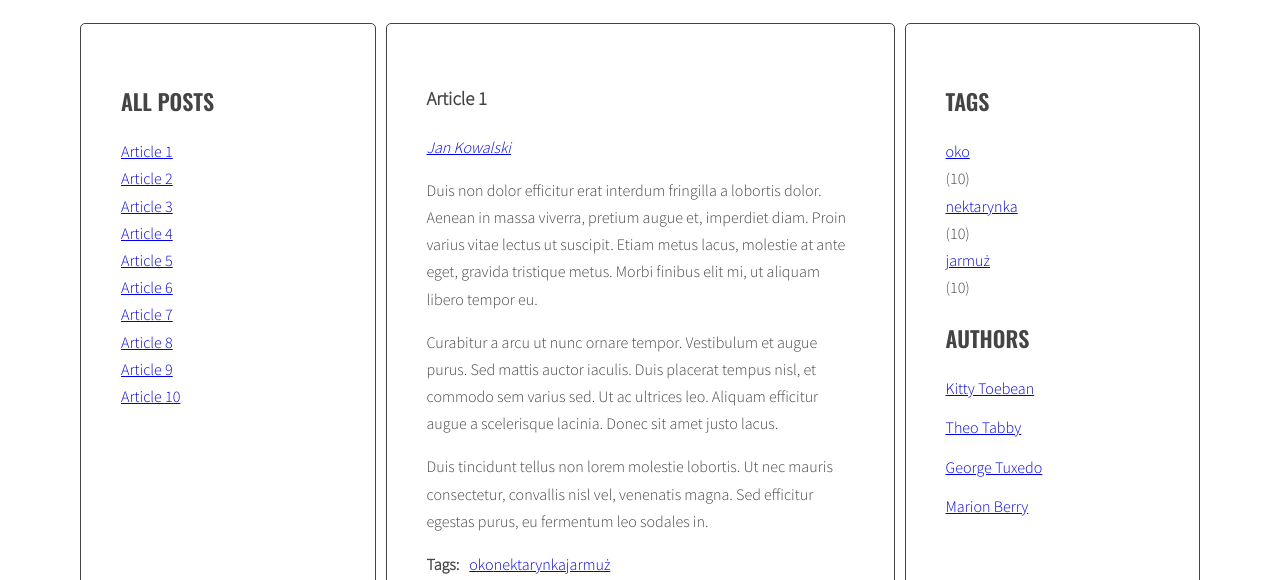
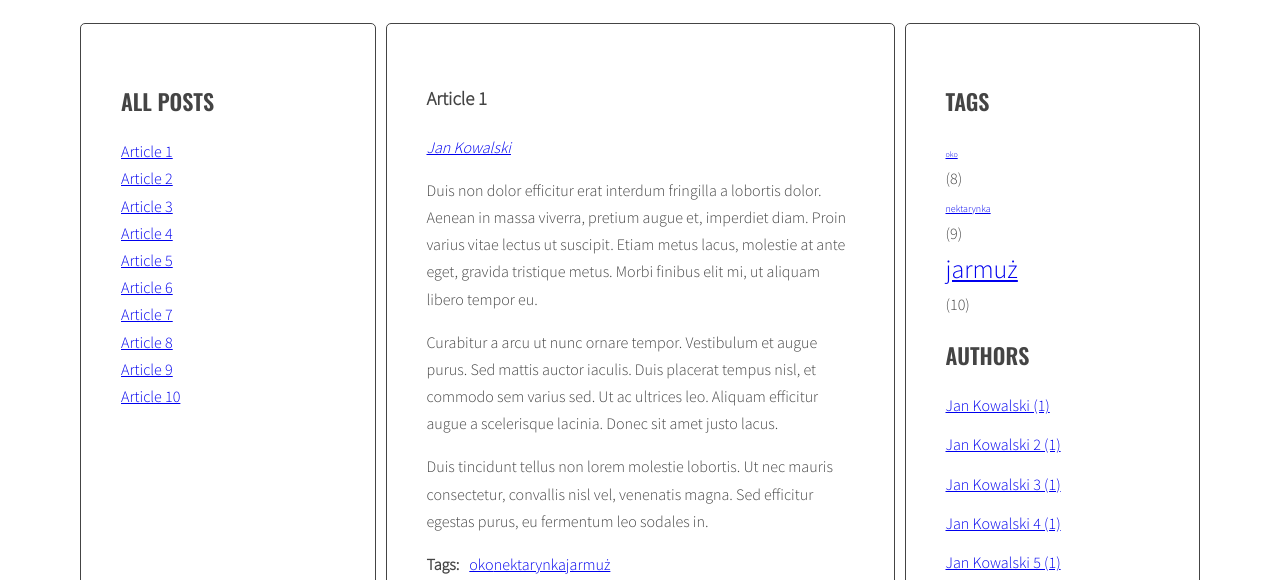
Before and after one commit to PiotrRola/javascrip-blog, a website: page index.html in a window 1280 px wide. Shown: the part 220-800 px from the top of the page. Drawn offline with nearby package versions, Linux system fonts and the light colour scheme.

Commit message:
Chmura dla TAG i Lista Author

```diff
--- a/index.html
+++ b/index.html
@@ -68,7 +68,7 @@
                   </ul>
                 </div>
               </article>
-              <article class="post" id="article-4" data-tags="oko nektarynka jarmuż" data-author="Jan Kowalski 4">
+              <article class="post" id="article-4" data-tags="nektarynka jarmuż" data-author="Jan Kowalski 4">
                 <h3 class="post-title">Article 4</h3>
                 <p class="post-author">by Kitty Toebean</p>
                 <div class="post-content">
@@ -85,7 +85,7 @@
                   </ul>
                 </div>
               </article>
-              <article class="post" id="article-5" data-tags="oko nektarynka jarmuż" data-author="Jan Kowalski 5">
+              <article class="post" id="article-5" data-tags="oko jarmuż" data-author="Jan Kowalski 5">
                 <h3 class="post-title">Article 5</h3>
                 <p class="post-author">by Marion Berry</p>
                 <div class="post-content">
@@ -102,7 +102,7 @@
                   </ul>
                 </div>
               </article>
-              <article class="post" id="article-6" data-tags="oko nektarynka jarmuż" data-author="Jan Kowalski 6">
+              <article class="post" id="article-6" data-tags="nektarynka jarmuż" data-author="Jan Kowalski 6">
                 <h3 class="post-title">Article 6</h3>
                 <p class="post-author">by George Tuxedo</p>
                 <div class="post-content">
@@ -195,26 +195,7 @@
               </ul>
               <h2 class="section-title">Authors</h2>
               <ul class="list authors">
-                <li>
-                  <a href="#">
-                    <span class="author-name">Kitty Toebean</span>
-                  </a>
-                </li>
-                <li>
-                  <a href="#">
-                    <span class="author-name">Theo Tabby</span>
-                  </a>
-                </li>
-                <li>
-                  <a href="#">
-                    <span class="author-name">George Tuxedo</span>
-                  </a>
-                </li>
-                <li>
-                  <a href="#">
-                    <span class="author-name">Marion Berry</span>
-                  </a>
-                </li>
+
               </ul>
             </aside>
           </main>
--- a/js/script.js
+++ b/js/script.js
@@ -45,6 +45,7 @@ const optArticleSelector ='.post',
   optTagsListSelector = '.tags.list',
   optCloudClassCount = '5',
   optCloudClassPrefix = 'tag-size-';
+
   function generateTitleLinks(customSelector = ''){
 
 
@@ -126,8 +127,12 @@ function calculateTagsParams(tags){
   return params;
 
  }
-function calculateTagClass(count, params) {
-
+ function calculateTagClass(count, params) {
+  const normalizedCount = count - params.min;
+  const normalizedMax = params.max - params.min;
+  const percentage = normalizedCount / normalizedMax;
+  const classNumber = Math.floor(percentage * (optCloudClassCount - 1) + 1);
+  return optCloudClassPrefix + classNumber
 }
 
 function generateTags(){
@@ -142,8 +147,8 @@ function generateTags(){
   for(let article of articles){
     console.log(article)
     /* find tags wrapper */
-    const titleList = article.querySelector(optArticleTagsSelector);
-    console.log(titleList);
+    const tagArticleList = article.querySelector(optArticleTagsSelector);
+    console.log(tagArticleList);
     /* make html variable with empty string */
     let html = '';
     /* get tags from data-tags attribute */
@@ -173,7 +178,7 @@ function generateTags(){
     /* END LOOP: for each tag */
     }
     /* insert HTML of all the links into the tags wrapper */
-    titleList.innerHTML = html;
+    tagArticleList.innerHTML = html;
   /* END LOOP: for every article: */
   }
   /* [NEW] find list of tags in right column */
@@ -189,7 +194,7 @@ function generateTags(){
   /* [NEW] START LOOP: for each tag in allTags: */
   for(let tag in allTags){
   /* [NEW] generate code of a link and add it to allTagsHTML */
-  allTagsHTML += '<li><a href="#tag-' + tag + '">' + tag + '</a></li>' + ' (' + allTags[tag] + ') ';
+  allTagsHTML += '<li><a class="tag-size-' + calculateTagClass(allTags[tag], tagsParams) + '" href="#tag-' + tag + '">' + tag + '</a></li>' + ' (' + allTags[tag] + ') ';
   }
 /* [NEW] END LOOP: for each tag in allTags: */
 
@@ -258,6 +263,7 @@ addClickListenersToTags();
 
 
 function generateAuthors(){
+  let allAuthors = {};
   /* find all Authors */
   const articles = document.querySelectorAll(optArticleSelector)
   console.log(articles)
@@ -281,11 +287,31 @@ function generateAuthors(){
 
       /* add generated code to html variable */
       html = html + authorLinkHTML
+      /* [NEW] check if this link is NOT already in allAuthors */
 
+      if(!allAuthors.hasOwnProperty(author)){
+      /*   [NEW] add generated code to allAuthors object */
+      allAuthors[author] = 1;
+    } else {
+      allAuthors[author]++;
+    }
     /* insert HTML of all the links into the author wrapper */
     authorsWrapper.innerHTML = html;
   /* END LOOP: for every article: */
   }
+  /* [NEW] find list of authors in right column */
+  const authorList = document.querySelector('.authors');
+  /* [NEW] create variable for all links HTML code */
+  let allAuthorsHTML = '';
+  /* [NEW] START LOOP: for each author in allAuthors: */
+  for (let author in allAuthors) {
+    /* [NEW] generate code of a link and add it to allAuthorsHTML */
+
+    allAuthorsHTML += '<li><a href="#author-' + author +'">' + author +' (' + allAuthors[author] + ') </a></li> ';
+  }
+  /* [NEW] add html from allAuthorsHTML to authorList */
+
+  authorList.innerHTML = allAuthorsHTML;
 }
 
 generateAuthors();
--- a/sass/style.scss
+++ b/sass/style.scss
@@ -118,3 +118,23 @@ body {
     margin: 0 10px 0 0;
   }
 }
+
+.tag-size-tag-size-1 {
+  font-size: 8px;
+}
+
+.tag-size-tag-size-2 {
+  font-size: 14px;
+}
+
+.tag-size-tag-size-3 {
+  font-size: 10px;
+}
+
+.tag-size-tag-size-4 {
+  font-size: 20px;
+}
+
+.tag-size-tag-size-5 {
+  font-size: 26px;
+}
```
Also changed, not shown: css/style.css, 1 other file.
